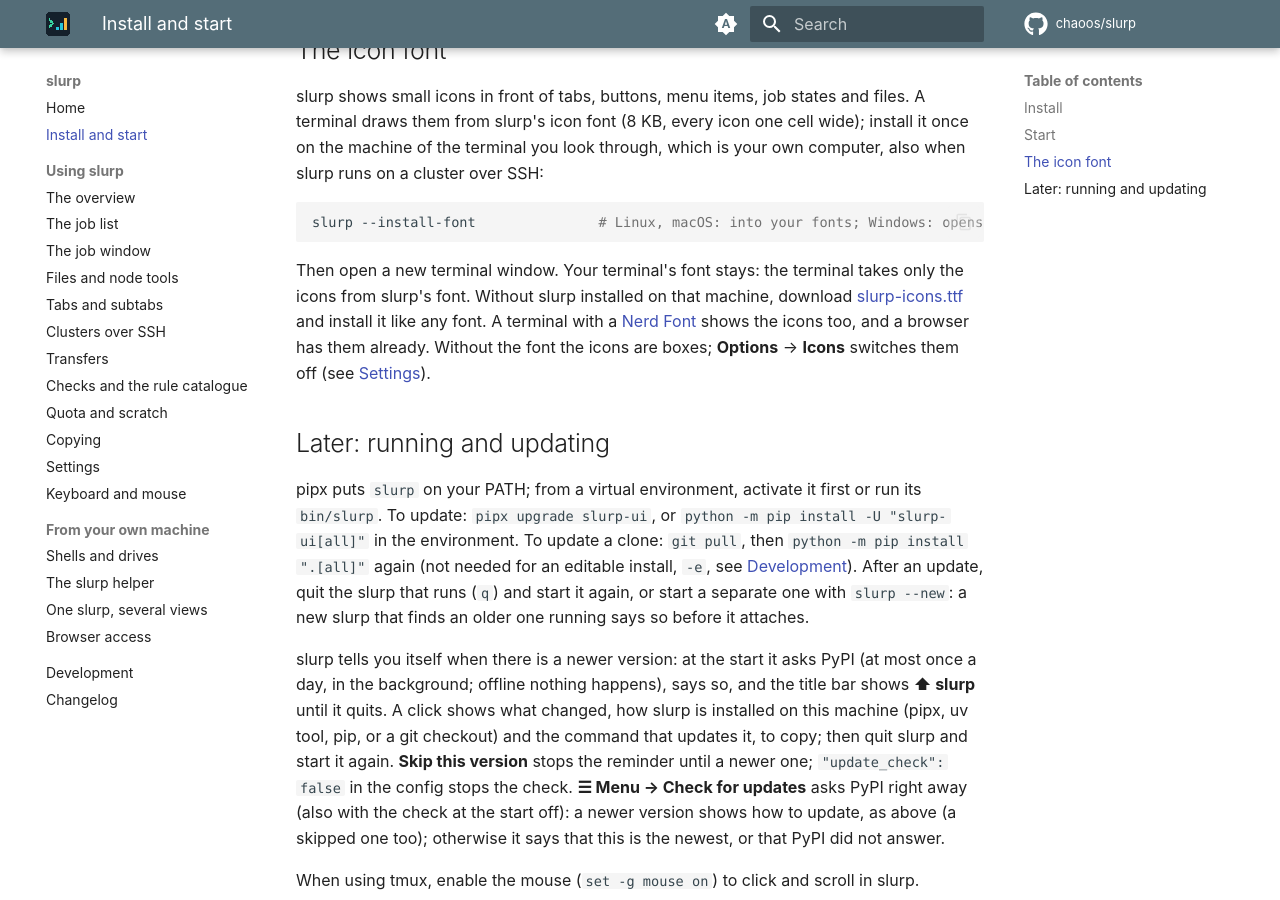
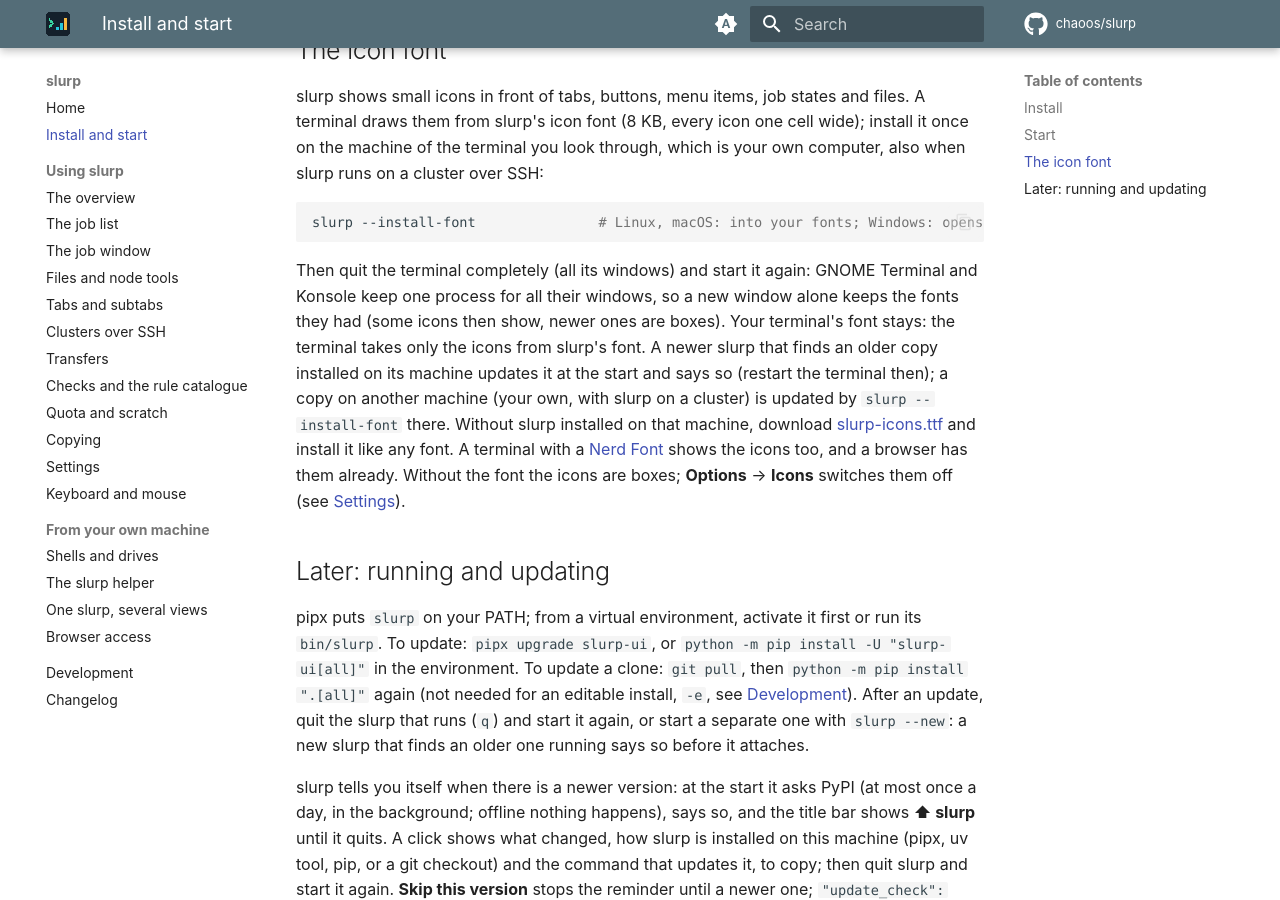
Before and after one commit to chaoos/slurp, an MkDocs documentation site: the page built from docs/install.md, in a window 1280 px wide and 900 px high, scrolled down 1540 px. Built offline with MkDocs 1.6.1 and Material for MkDocs 9.7.7, drawn with Linux system fonts in a browser that asks for light colours; comment, search, counter and statistics services are not loaded.

Commit message:
docs: the icon font: restart the terminal completely; an older installed copy is updated
Co-Authored-By: Claude Opus 5.5 <noreply@anthropic.com>

````diff
--- a/docs/install.md
+++ b/docs/install.md
@@ -67,7 +67,11 @@ through, which is your own computer, also when slurp runs on a cluster over SSH:
 slurp --install-font               # Linux, macOS: into your fonts; Windows: opens the font to install
 ```
 
-Then open a new terminal window. Your terminal's font stays: the terminal takes only the icons from slurp's font.
+Then quit the terminal completely (all its windows) and start it again: GNOME Terminal and Konsole keep one process
+for all their windows, so a new window alone keeps the fonts they had (some icons then show, newer ones are boxes).
+Your terminal's font stays: the terminal takes only the icons from slurp's font. A newer slurp that finds an older
+copy installed on its machine updates it at the start and says so (restart the terminal then); a copy on another
+machine (your own, with slurp on a cluster) is updated by `slurp --install-font` there.
 Without slurp installed on that machine, download
 [slurp-icons.ttf](https://github.com/chaoos/slurp/raw/main/src/slurp/ui/fonts/slurp-icons.ttf) and install it like any
 font. A terminal with a [Nerd Font](https://www.nerdfonts.com/) shows the icons too, and a browser has them already.
````
Also changed, not shown: CHANGELOG.md (+6 -0 lines).
